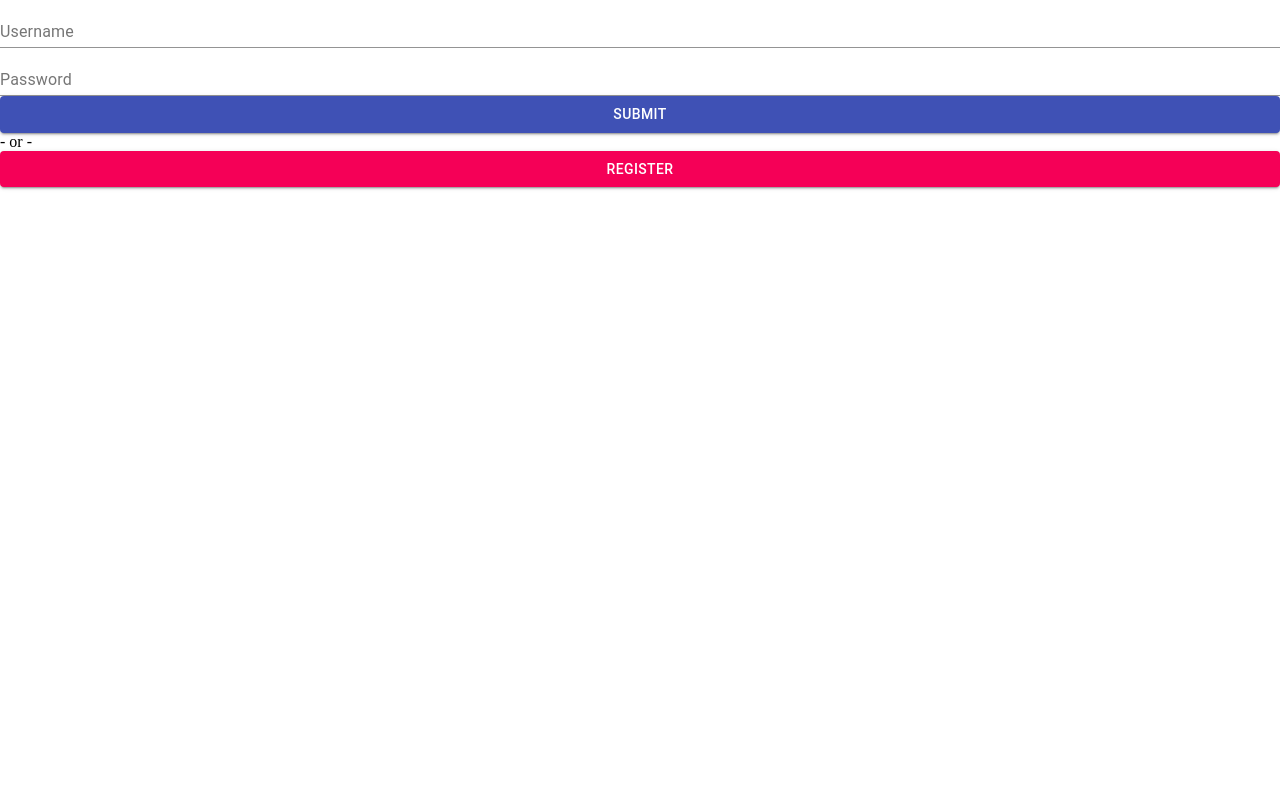
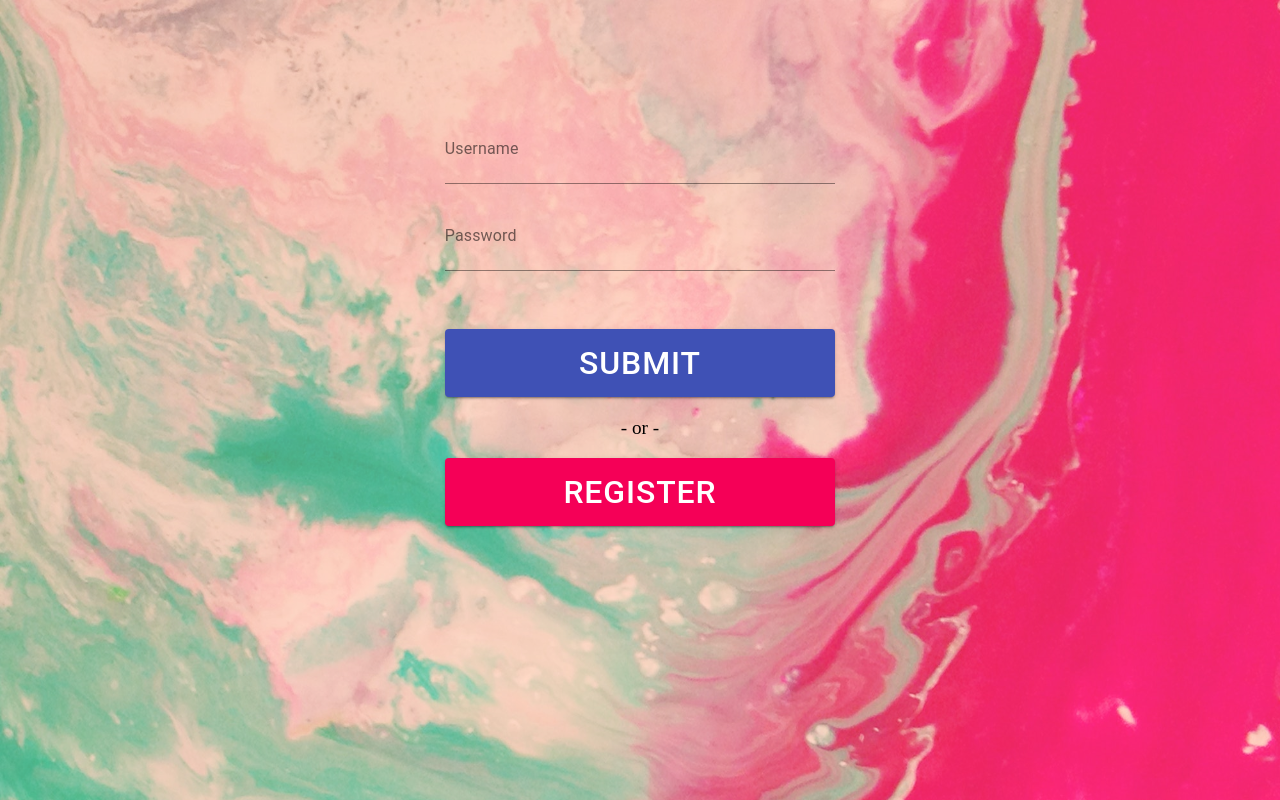
Before and after one commit to kaselyakbence/thesis, a React (Create React App) app in the folder frontend/: page /login in a window 1280 px wide. Built offline with nearby package versions, Linux system fonts and the light colour scheme.

Commit message:
Login styled

```diff
--- a/frontend/package.json
+++ b/frontend/package.json
@@ -5,6 +5,7 @@
   "dependencies": {
     "@material-ui/core": "^4.11.3",
     "@material-ui/icons": "^4.11.2",
+    "@material-ui/styles": "^4.11.4",
     "@testing-library/jest-dom": "^5.11.4",
     "@testing-library/react": "^11.1.0",
     "@testing-library/user-event": "^12.1.10",
@@ -13,6 +14,7 @@
     "@types/react": "^16.9.53",
     "@types/react-dom": "^16.9.8",
     "@types/react-redux": "^7.1.16",
+    "clsx": "^1.1.1",
     "formik": "^2.2.6",
     "react": "^17.0.2",
     "react-dom": "^17.0.2",
--- a/frontend/src/App.tsx
+++ b/frontend/src/App.tsx
@@ -10,6 +10,8 @@ import { store } from "./redux/store";
 
 import Auth from "./components/Auth/Routing";
 
+import "./style/app.css";
+
 //Pages
 import Login from "./pages/Login";
 
@@ -17,6 +19,7 @@ const theme = createMuiTheme();
 
 const App: FC = () => {
   return (
+    <div id="app">
       <ReduxProvider store={store}>
         <ThemeProvider theme={theme}>
           <Router>
@@ -32,6 +35,7 @@ const App: FC = () => {
           </Router>
         </ThemeProvider>
       </ReduxProvider>
+    </div>
   );
 };
 
--- a/frontend/src/pages/Login.tsx
+++ b/frontend/src/pages/Login.tsx
@@ -5,10 +5,55 @@ import { Link } from "react-router-dom";
 import { useFormik } from "formik";
 import * as yup from "yup";
 
+import clsx from "clsx";
+
+import { makeStyles } from "@material-ui/core/styles";
 import Button from "@material-ui/core/Button";
 import TextField from "@material-ui/core/TextField";
+import Container from "@material-ui/core/Container";
 
 import { login } from "../redux/actions/loginAction";
+
+const useStyles = makeStyles((theme) => ({
+  container: {
+    width: "80vw",
+    height: "100vh",
+    display: "flex",
+    flexDirection: "column",
+    alignItems: "center",
+  },
+  form: {
+    width: "100%",
+    display: "flex",
+    flexDirection: "column",
+    alignItems: "center",
+    marginTop: "40%",
+    fontSize: "1.2rem",
+
+    [theme.breakpoints.up("md")]: {
+      marginTop: "10%",
+      width: "40%",
+    },
+  },
+  link: {
+    width: "100%",
+  },
+  fields: {
+    marginTop: "5%",
+  },
+  submit: {
+    marginTop: "15%",
+  },
+  inputs: {
+    fontSize: "1.25rem",
+    [theme.breakpoints.up("md")]: {
+      fontSize: "1.75rem",
+    },
+    [theme.breakpoints.up("lg")]: {
+      fontSize: "2rem",
+    },
+  },
+}));
 
 const loginValidationSchema = yup.object({
   nick_name: yup.string().required("Username is required"),
@@ -19,6 +64,8 @@ const loginValidationSchema = yup.object({
 });
 
 const Login: FC = () => {
+  const classes = useStyles();
+
   const formik = useFormik({
     initialValues: {
       nick_name: "",
@@ -32,13 +79,15 @@ const Login: FC = () => {
   });
 
   return (
-    <div>
-      <form onSubmit={formik.handleSubmit}>
+    <Container className={classes.container}>
+      <form onSubmit={formik.handleSubmit} className={classes.form}>
         <TextField
           fullWidth
           id="nick_name"
           name="nick_name"
           label="Username"
+          className={classes.fields}
+          inputProps={{ className: classes.inputs }}
           value={formik.values.nick_name}
           onChange={formik.handleChange}
           error={formik.touched.nick_name && Boolean(formik.errors.nick_name)}
@@ -50,22 +99,35 @@ const Login: FC = () => {
           name="password"
           label="Password"
           type="password"
+          className={classes.fields}
+          inputProps={{ className: classes.inputs }}
           value={formik.values.password}
           onChange={formik.handleChange}
           error={formik.touched.password && Boolean(formik.errors.password)}
           helperText={formik.touched.password && formik.errors.password}
         />
-        <Button color="primary" variant="contained" fullWidth type="submit">
+        <Button
+          color="primary"
+          className={clsx(classes.submit, classes.inputs)}
+          variant="contained"
+          fullWidth
+          type="submit"
+        >
           Submit
         </Button>
+        <p className={classes.fields}>- or -</p>
+        <Link to="/register" className={classes.link}>
+          <Button
+            color="secondary"
+            className={clsx(classes.fields, classes.inputs)}
+            variant="contained"
+            fullWidth
+          >
+            Register
+          </Button>
+        </Link>
       </form>
-      <p>- or -</p>
-      <Link to="/register">
-        <Button color="secondary" variant="contained" fullWidth>
-          Register
-        </Button>
-      </Link>
-    </div>
+    </Container>
   );
 };
 
--- /dev/null
+++ b/frontend/src/style/app.css
@@ -0,0 +1,39 @@
+#app {
+  position: relative;
+
+  width: 100vw;
+  height: 100vh;
+
+  background: #ff7f50;
+
+  overflow: hidden;
+
+  z-index: 0;
+
+  font-family: "Vollkorn", serif;
+}
+
+#app:before {
+  content: "";
+  display: block;
+  position: absolute;
+  left: 0;
+  top: 0;
+
+  width: 100%;
+  height: 100%;
+
+  background-image: url("../assets/background.jpg");
+  background-size: cover;
+  background-repeat: no-repeat;
+  background-position: 50% 0;
+  background-blend-mode: color;
+
+  opacity: 0.7;
+
+  -ms-background-size: cover;
+  -o-background-size: cover;
+  -moz-background-size: cover;
+  -webkit-background-size: cover;
+  z-index: -1;
+}
```
Also changed, not shown: frontend/src/components/info/MessageSnackbar.tsx (added, +9 -0 lines), 1 other file (tests, documents, lock files or other folders). Lines whose indentation alone changed are shown as unchanged.
